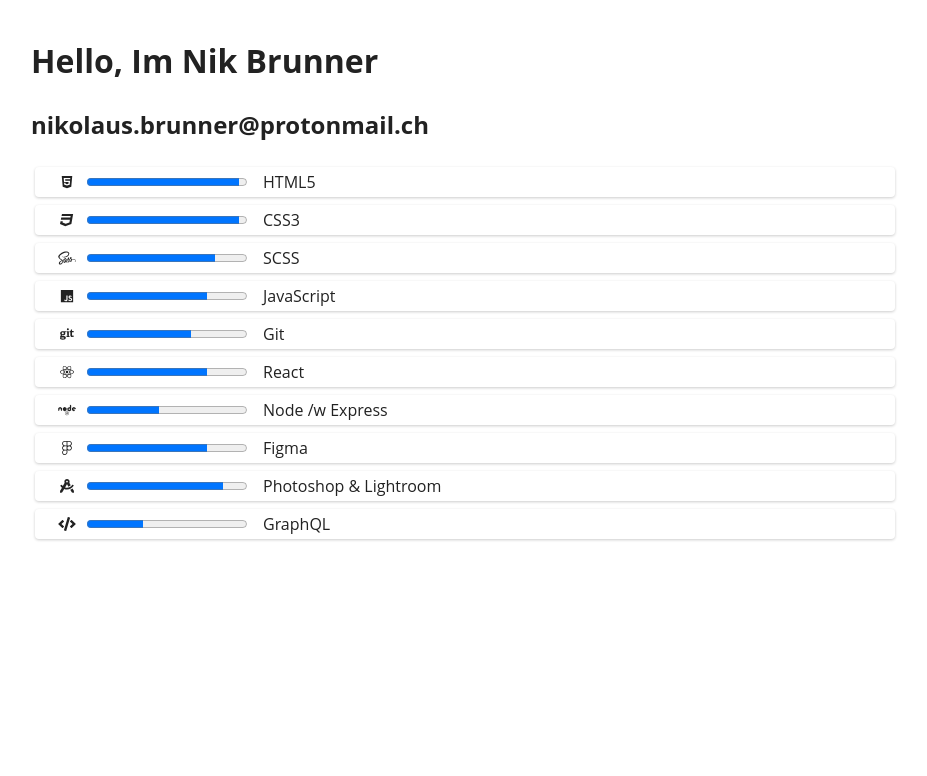
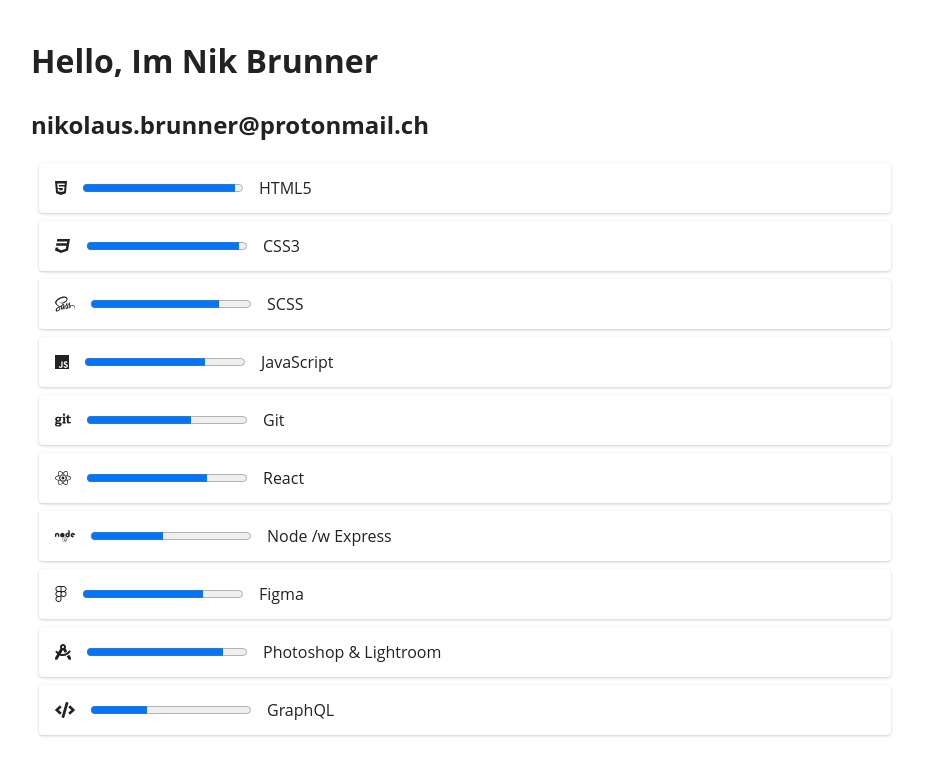
Before and after one commit to nikbrunner/nibru.dev, a Next.js app: page / in a window 1280 px wide. Shown: the top 776 px of the page, without its empty margins (175-1102 px from the left). Built offline with nearby package versions, Linux system fonts and the light colour scheme.

Commit message:
Introduced Skill component

```diff
--- /dev/null
+++ b/components/Skill.tsx
@@ -0,0 +1,27 @@
+import React from 'react';
+import { IconName, IconPrefix } from '@fortawesome/fontawesome-svg-core';
+import { FontAwesomeIcon } from '@fortawesome/react-fontawesome';
+
+import { GenericComponentProps } from '../types/GenericComponentProps';
+
+import { cn } from '../lib/cn';
+
+interface Props extends GenericComponentProps {
+  title: string;
+  level: number;
+  icon: IconName;
+  lib: IconPrefix;
+}
+
+const Skill = ({ classNames, title, level, icon, lib }: Props) => (
+  <div className={cn('Skill', classNames)}>
+    <FontAwesomeIcon icon={[lib, icon]} />
+
+    <progress id={title} max='100' value={level}>
+      {level}%{' '}
+    </progress>
+    {title}
+  </div>
+);
+
+export default Skill;
--- a/pages/index.tsx
+++ b/pages/index.tsx
@@ -1,5 +1,6 @@
 import Head from 'next/head';
-import { FontAwesomeIcon } from '@fortawesome/react-fontawesome';
+
+import Skill from '../components/Skill';
 
 import personalData from '../data/personalData';
 import skills from '../data/skills';
@@ -24,21 +25,17 @@
 
         <h2>{email}</h2>
 
-        <ul>
+        <div>
           {skills.map(({ title, level, lib, icon }) => (
-            <li key={title}>
-              <FontAwesomeIcon
-                icon={[lib, icon]}
-                style={{ width: '2em' }}
-              />
-              <progress id={title} max='100' value={level}>
-                {' '}
-                {level}%{' '}
-              </progress>
-              {title}
-            </li>
+            <Skill
+              key={title}
+              title={title}
+              level={level}
+              lib={lib}
+              icon={icon}
+            />
           ))}
-        </ul>
+        </div>
       </main>
     </div>
   );
--- a/scss/abstracts/_variables.scss
+++ b/scss/abstracts/_variables.scss
@@ -2,38 +2,19 @@
 // This file contains all application-wide Sass variables.
 // -----------------------------------------------------------------------------
 
-/// Regular font family
-/// @type List
 $text-font-stack: 'Open Sans', 'Helvetica Neue Light', 'Helvetica Neue',
   'Helvetica', 'Arial', sans-serif !default;
-
-/// Code (monospace) font family
-/// @type List
 $code-font-stack: 'Courier New', 'DejaVu Sans Mono',
   'Bitstream Vera Sans Mono', 'Monaco', monospace !default;
 
-/// Copy text color
-/// @type Color
 $text-color: rgb(34, 34, 34) !default;
-
-/// Main brand color
-/// @type Color
 $brand-color: rgb(229, 0, 80) !default;
-
-/// Light grey
-/// @type Color
 $light-grey: rgb(237, 237, 237) !default;
-
-/// Medium grey
-/// @type Color
 $mid-grey: rgb(153, 153, 153) !default;
-
-/// Dark grey
-/// @type Color
 $dark-grey: rgb(68, 68, 68) !default;
 
-/// Container's maximum width
-/// @type Length
+$border-radius: 0.25rem;
+
 $max-width: 1180px !default;
 
 /// Relative or absolute URL where all assets are served from
--- /dev/null
+++ b/scss/components/_Skill.scss
@@ -0,0 +1,25 @@
+.Skill {
+  @include flex(row nowrap, flex-start, center, center);
+
+  box-shadow: 0 1px 3px rgba($color: #000000, $alpha: 0.2);
+  height: 50px;
+  padding: $space-s $space-m;
+  margin: $space-s;
+  border-radius: $border-radius;
+
+  svg {
+    height: 100%;
+    width: 20px;
+    margin-right: $space-m;
+  }
+
+  progress {
+    margin-right: $space-m;
+  }
+
+  @include on-event() {
+    transition: 0.25s all ease-in-out;
+    transform: translateY(-2px);
+    box-shadow: 0 2px 6px rgba($color: #000000, $alpha: 0.2);
+  }
+}
--- a/scss/components/_button.scss
+++ /dev/null
@@ -1,3 +0,0 @@
-// -----------------------------------------------------------------------------
-// This file contains all styles related to the button component.
-// -----------------------------------------------------------------------------
--- a/scss/main.scss
+++ b/scss/main.scss
@@ -10,7 +10,7 @@
 @import 'base/base', 'base/fonts', 'base/typography', 'base/helpers';
 
 // 4. Components
-@import 'components/button';
+@import 'components/Skill';
 
 // 5. Page-specific styles
 @import 'pages/home';
--- a/scss/pages/_home.scss
+++ b/scss/pages/_home.scss
@@ -7,38 +7,4 @@
   max-width: 900px;
   margin: 0 auto;
   padding: $space-m;
-
-  main {
-    ul {
-      @include flex(column wrap);
-
-      list-style: none;
-      padding-left: 0;
-
-      li {
-        @include flex(row nowrap, flex-start, center, center);
-
-        box-shadow: 0 1px 3px rgba($color: #000000, $alpha: 0.2);
-        height: 30px;
-        padding: $space-s $space-m;
-        margin: $space-xs;
-        border-radius: 0.25rem;
-
-        svg {
-          margin-right: $space-xs;
-          height: 100%;
-        }
-
-        progress {
-          margin-right: $space-m;
-        }
-
-        @include on-event() {
-          transition: 0.25s all ease-in-out;
-          transform: translateY(-2px);
-          box-shadow: 0 2px 6px rgba($color: #000000, $alpha: 0.2);
-        }
-      }
-    }
-  }
 }
--- /dev/null
+++ b/types/GenericComponentProps.ts
@@ -0,0 +1,3 @@
+export interface GenericComponentProps {
+  classNames?: string[];
+}
```
